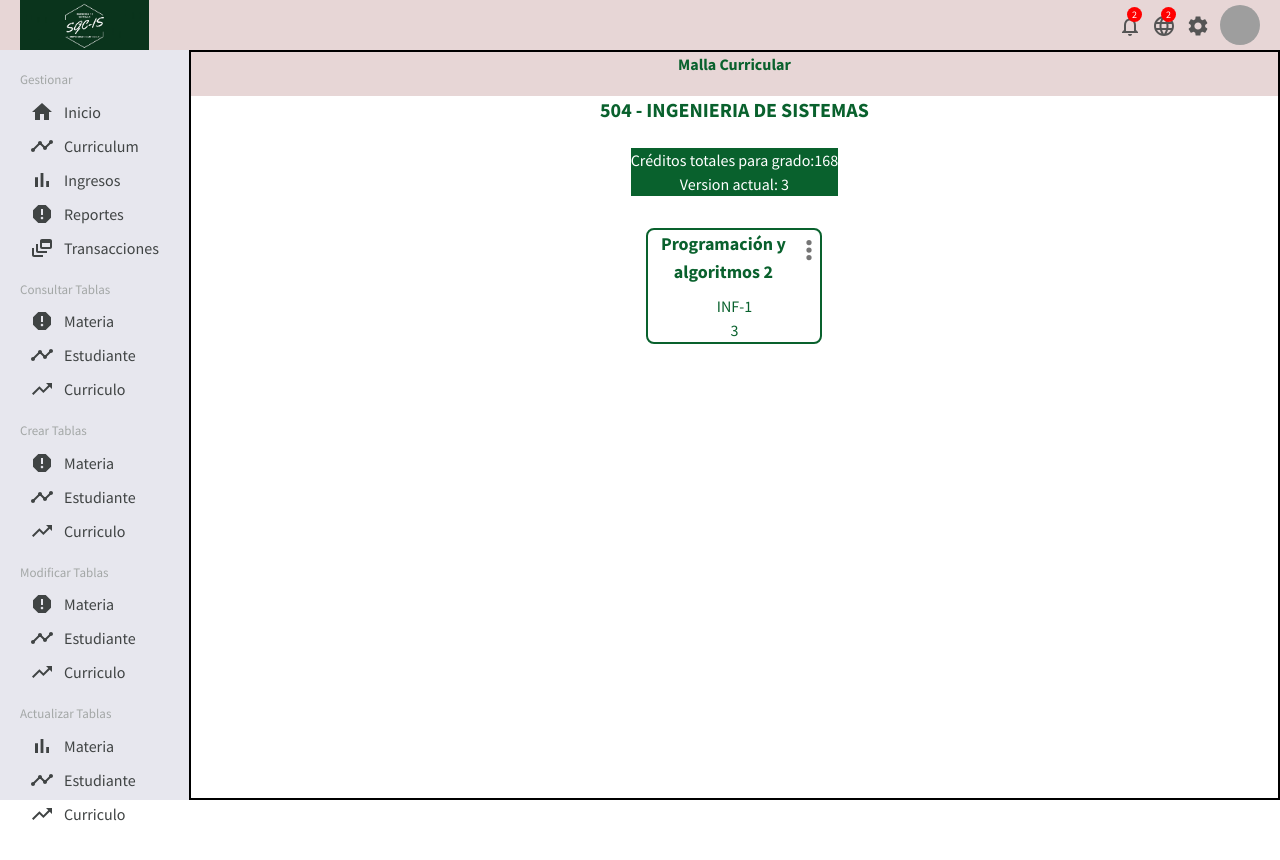
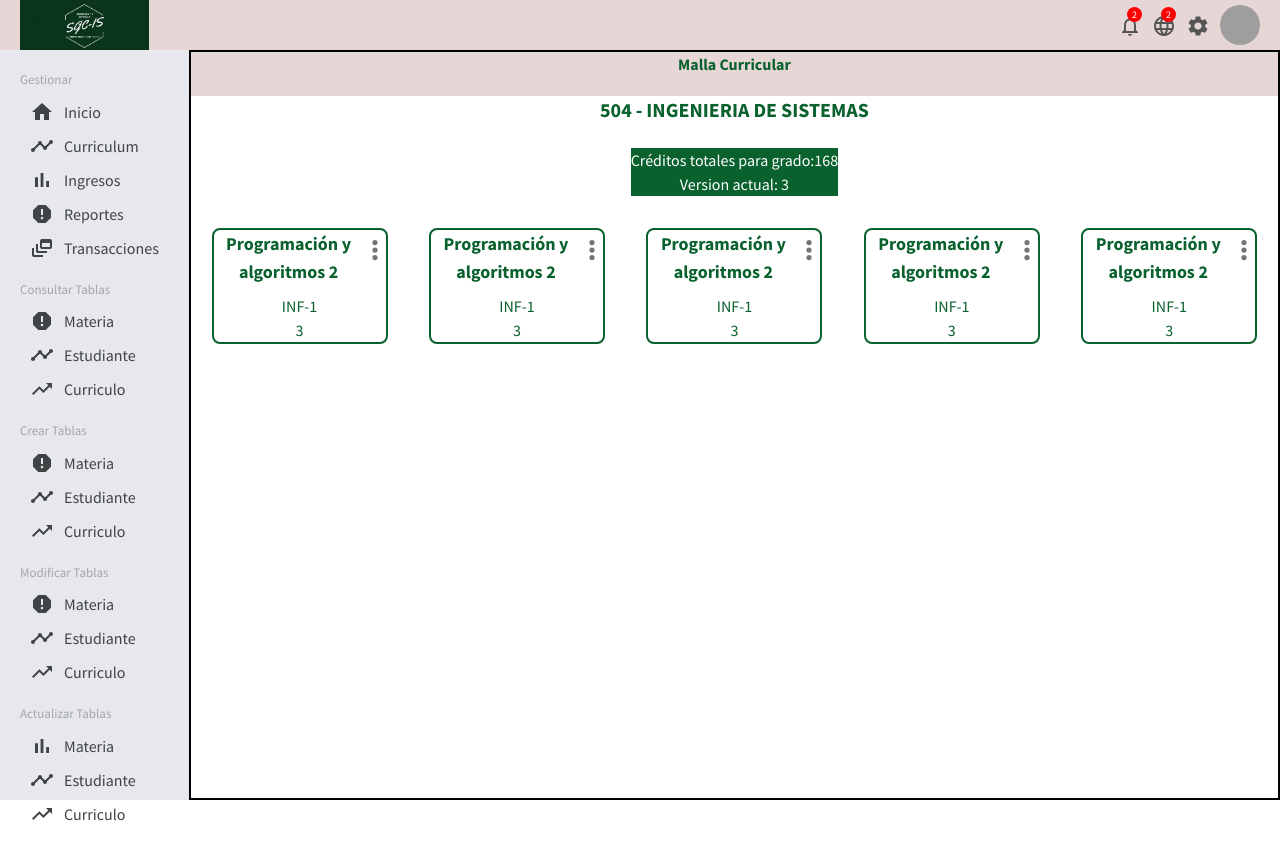
Before and after one commit to DairoArley/sgc-is, a React (Create React App) app: page /mallaCurricular in a window 1280 px wide. Shown: the top 860 px of the page. Built offline with nearby package versions, Linux system fonts and the light colour scheme; grey boxes are pictures that could not be loaded.

Commit message:
se parametrizan campos en malla y curriculum

```diff
--- a/src/App.js
+++ b/src/App.js
@@ -9,6 +9,7 @@ import {
 } from "react-router-dom";
 import PersonaList from "./pages/personaList/PersonaList";
 import Malla from "./pages/mallaCurricular/Malla";
+import Curriculum from "./components/Subject/Curriculum";
 
 function App() {
   return (
@@ -23,6 +24,9 @@ function App() {
             <Route exact path="/mallaCurricular">
               <Malla/>
             </Route>
+            <Route exact path="/curriculum">
+              <Curriculum role='student'/>
+            </Route>
             <Route path="/personas">
               <PersonaList/>
             </Route>
--- /dev/null
+++ b/src/components/Subject/Curriculum.jsx
@@ -0,0 +1,24 @@
+import React, { useState } from 'react'
+
+const Curriculum = ({role}) => {
+
+    const [first, setfirst] = useState('')
+
+    return (
+    <div className='mx-auto w-full border-r-amber-200 border-2 font-sans'>
+        Curriculum
+        <br />
+        {
+        role==='Admin' && <input className='bg-white' onChange={(e)=> setfirst(e.target.value)} value={first} type="text"/>
+
+        }
+        {
+        role==='student' && <input className='bg-textColor' value={'Hola mundo'} type="text" readOnly/>
+
+        }
+
+    </div>
+  )
+}
+
+export default Curriculum
--- a/src/components/Subject/Subject.jsx
+++ b/src/components/Subject/Subject.jsx
@@ -1,6 +1,9 @@
 import { FontAwesomeIcon } from "@fortawesome/react-fontawesome"
 import { faEllipsisV } from '@fortawesome/free-solid-svg-icons'
 import IconButton from '@mui/material/IconButton';
+import {
+  NavLink
+} from "react-router-dom";
 
 export function Subject({ name, cod, credits}) {
 
@@ -12,11 +15,11 @@ const print = () => {
       <div className='w-44 mx-auto border-2 font-sans rounded-lg text-textColor text-center m-2'>
         <div className='flex flex-row'>
             <p className='text-lg font-bold'>{name}</p>
-                <a href="https://google.com" target='_blank' rel="noreferrer">
-                <IconButton aria-label="Example">
+            <NavLink to={'/Curriculum'}>
+            <IconButton aria-label="Example">
                     <FontAwesomeIcon icon={faEllipsisV} />
                 </IconButton>
-                </a>
+            </NavLink>
         </div>
             <p className='pt-2'>{cod}</p>
             <p>{credits}</p>
--- a/src/components/sidebar/Sidebar.jsx
+++ b/src/components/sidebar/Sidebar.jsx
@@ -1,6 +1,9 @@
 import React from 'react'
 import './sidebar.css'
 import { Home, Timeline, TrendingUp, BarChart, DynamicFeed, Report } from "@material-ui/icons";
+import {
+    NavLink
+  } from "react-router-dom";
 //import CalendarViewMonthIcon from '@mui/icons-material/CalendarViewMonth';
 
 
@@ -14,9 +17,11 @@ export default function Sidebar() {
                         <li className="sidebarListItem" active>
                             <Home className='sidebarIcon' />Inicio
                         </li>
+                        <NavLink to={'/mallaCurricular'}>
                         <li className="sidebarListItem">
                             <Timeline className='sidebarIcon' />Curriculum
                         </li>
+                        </NavLink>
                         <li className="sidebarListItem">
                             <BarChart className='sidebarIcon' />Ingresos
                         </li>
--- a/src/pages/mallaCurricular/Malla.jsx
+++ b/src/pages/mallaCurricular/Malla.jsx
@@ -2,6 +2,7 @@ import React from 'react'
 import {Subject} from '../../components/Subject/Subject';
 
 const Malla = () => {
+  const numero=4;
   return (
     <div className='mx-auto w-full border-r-amber-200 border-2 font-sans'>
         <div className='h-11 bg-topbarColor'>
@@ -18,7 +19,27 @@ const Malla = () => {
             </div>
         </div>
         <br />
-            <div className='grid grid-rows-4 grid-flow-col'>
+            <div className={`grid grid-rows-${numero} grid-flow-col`}>
+            <Subject
+                name='Programación y algoritmos 2'
+                cod='INF-1'
+                credits='3'
+            />
+            <Subject
+                name='Programación y algoritmos 2'
+                cod='INF-1'
+                credits='3'
+            />
+            <Subject
+                name='Programación y algoritmos 2'
+                cod='INF-1'
+                credits='3'
+            />
+            <Subject
+                name='Programación y algoritmos 2'
+                cod='INF-1'
+                credits='3'
+            />
             <Subject
                 name='Programación y algoritmos 2'
                 cod='INF-1'
```
